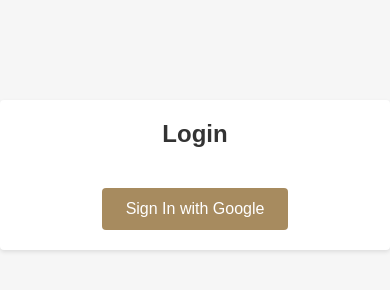
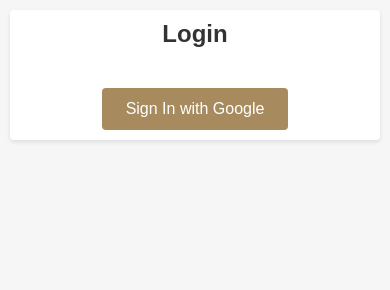
Before and after one commit to brunamarques26/trabalhosic, a website with bundled scripts: page index.html in a window 390 px wide. Built offline with nearby package versions, Linux system fonts and the light colour scheme.

Commit message:
Design Responsivo

```diff
--- a/style.css
+++ b/style.css
@@ -9,7 +9,7 @@
     background-color: #ffffff;
     border-radius: 4px;
     box-shadow: 0 2px 4px rgba(0, 0, 0, 0.1);
-    margin: 100px auto;
+    margin: 20px auto;
     max-width: 400px;
     padding: 20px;
     text-align: center;
@@ -103,3 +103,11 @@
     text-decoration: line-through;
     color: #cccccc;
 }
+
+@media (max-width: 500px) {
+    .container {
+        max-width: 100%;
+        margin: 10px;
+        padding: 10px;
+    }
+}
```
Also changed, not shown: 1 other file.
